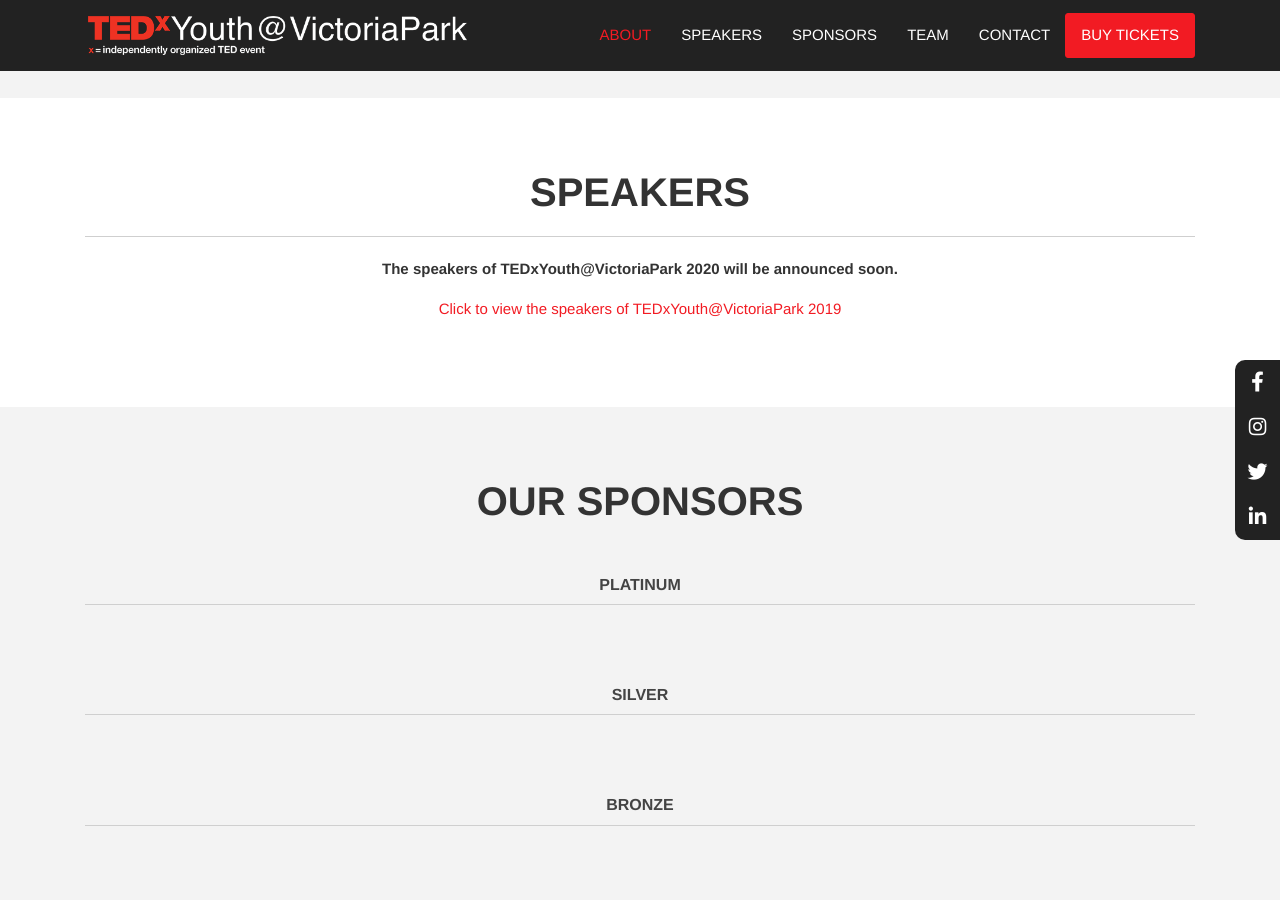
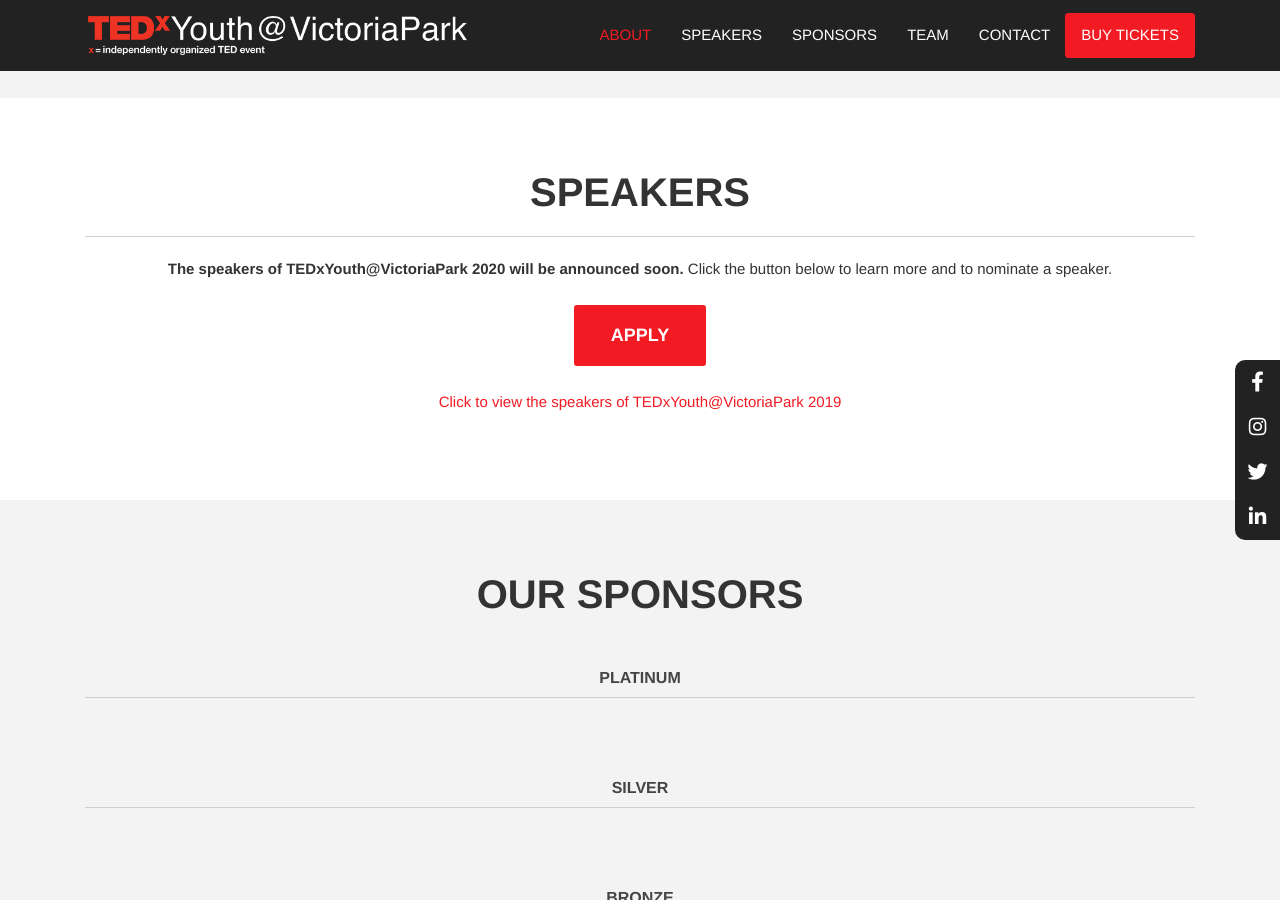
Before and after one commit to rxyang0/tedxyouthvictoriapark, a Jekyll site: the page built from index.html, in a window 1280 px wide and 900 px high, scrolled down 1104 px. Built offline with Jekyll 4.4.1, drawn with Linux system fonts in a browser that asks for light colours; nearby versions of some CDN libraries; some web fonts are replaced.

Commit message:
Add link to speaker application page to speakers section

```diff
--- a/_includes/speakers.html
+++ b/_includes/speakers.html
@@ -2,11 +2,15 @@
   <div class="container">
     <h1 class="text-center section-heading">Speakers</h1>
     <hr class="section-heading-divider">
-    <p class="text-center"><strong>The speakers of TEDxYouth@VictoriaPark 2020 will be announced soon.</strong></p>
+    <p class="text-center pb-2">
+      <strong>The speakers of TEDxYouth@VictoriaPark 2020 will be announced soon.</strong>
+      Click the button below to learn more and to nominate a speaker.
+    </p>
+    <div class="row justify-content-center pb-4">
+      <a href="/nominatespeaker" class="btn btn-primary btn-lg btn-over-white">Apply</a>
+    </div>
     <p class="text-center text-muted">
-      <a href="#speakers-2019" data-toggle="modal">
-        Click to view the speakers of TEDxYouth@VictoriaPark 2019
-      </a>
+      <a href="#speakers-2019" data-toggle="modal">Click to view the speakers of TEDxYouth@VictoriaPark 2019</a>
     </p>
   </div>
 
```
